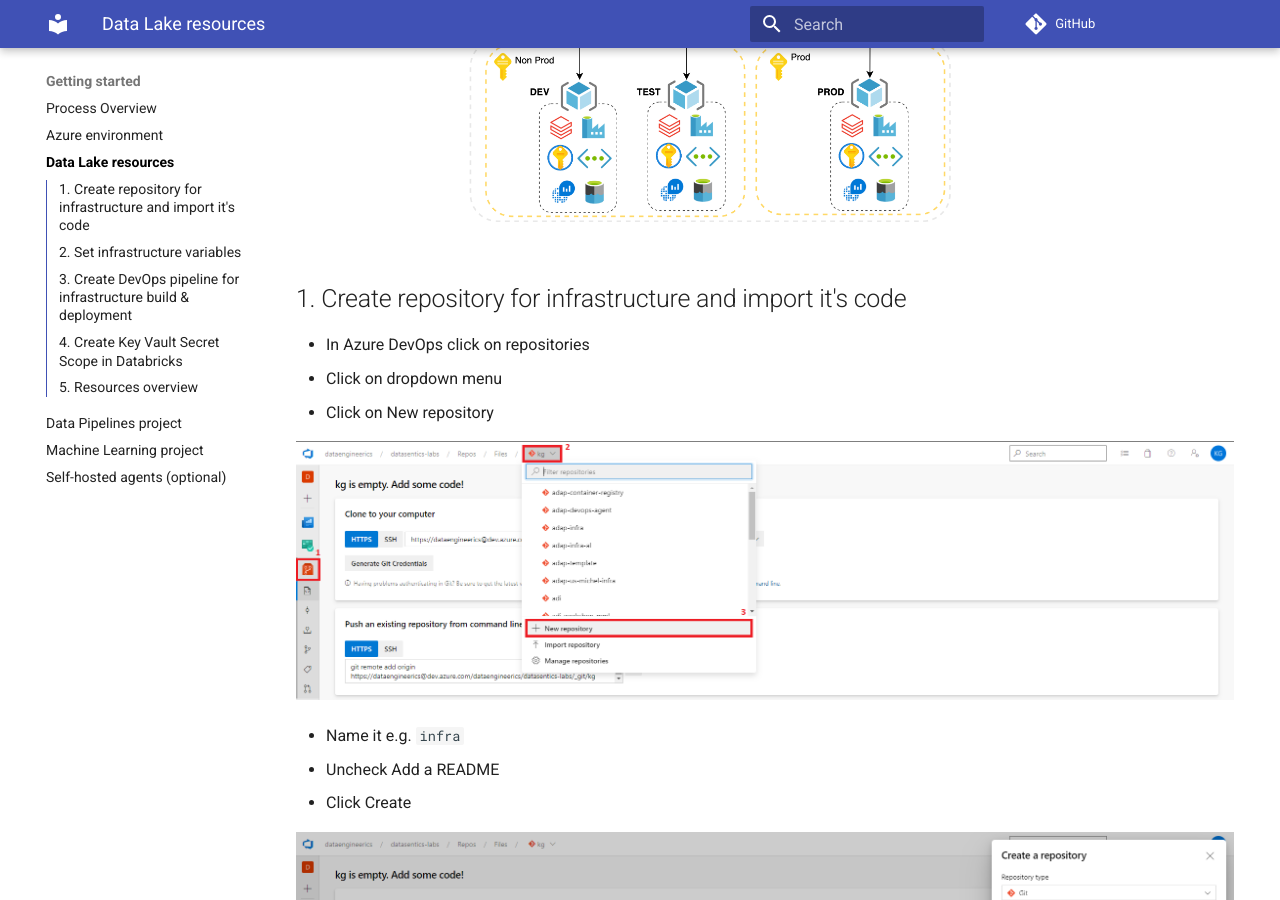
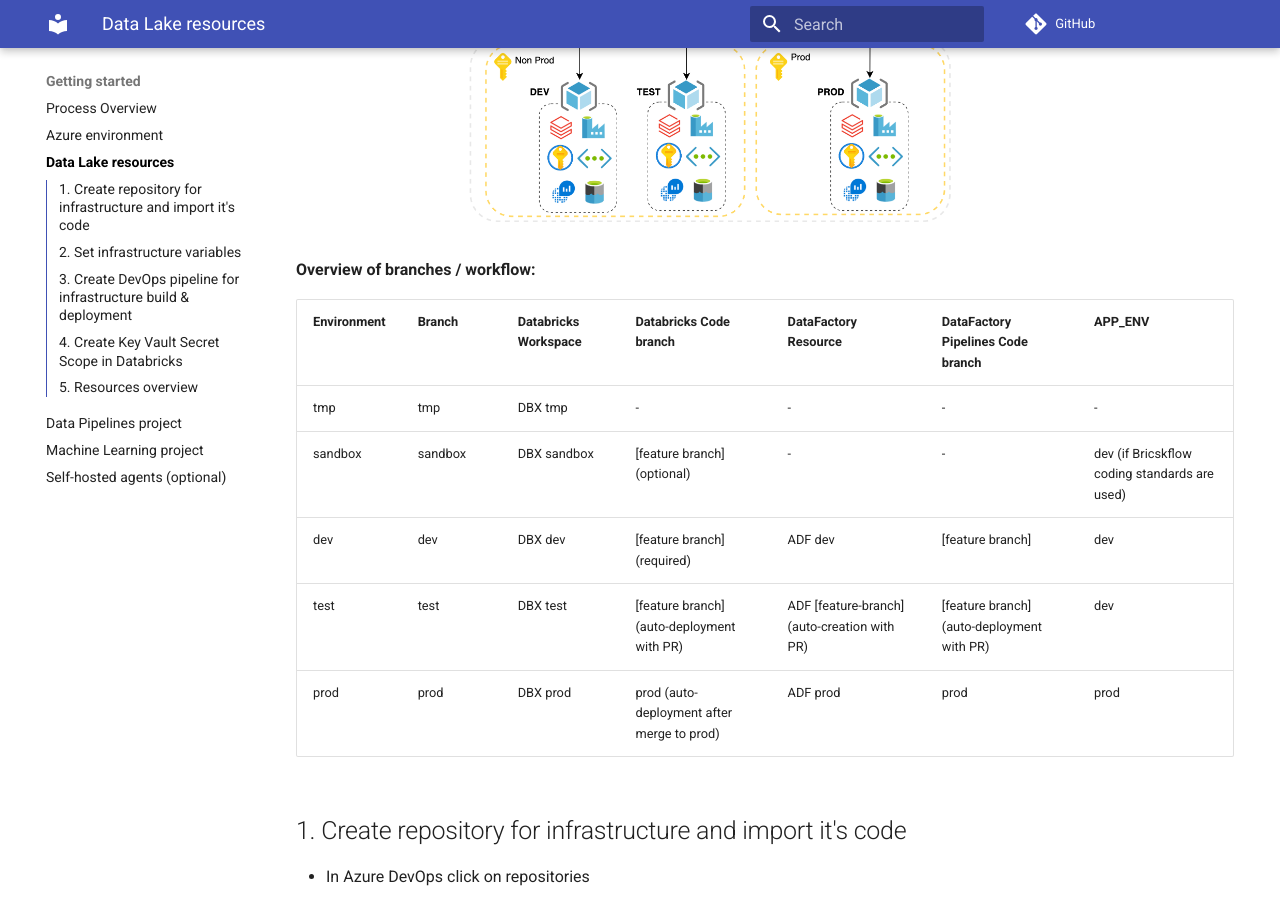
Before and after one commit to daipe-ai/platform-docs, an MkDocs documentation site: the page built from docs/getting-started/datalake-resources-setup.md, in a window 1280 px wide and 900 px high, scrolled down 539 px. Built offline with MkDocs 1.6.1 and Material for MkDocs 9.7.7, drawn with Linux system fonts in a browser that asks for light colours; comment, search, counter and statistics services are not loaded.

Commit message:
workflow / branching table added to the Resources page

```diff
--- a/docs/getting-started/datalake-resources-setup.md
+++ b/docs/getting-started/datalake-resources-setup.md
@@ -3,6 +3,19 @@
 [Go to setup steps ↓](datalake-resources-setup.md#1-create-repository-for-infrastructure-and-import-its-code)
 
 ![](../images/dia_infra.png){: style="width: 700px; padding-left: 5%"}
+
+
+**Overview of branches / workflow:**
+
+| Environment 	| Branch  	| Databricks Workspace 	| Databricks Code branch                     	| DataFactory Resource                         	| DataFactory Pipelines Code branch          	| APP_ENV                                       	|
+|-------------	|---------	|----------------------	|--------------------------------------------	|----------------------------------------------	|--------------------------------------------	|-----------------------------------------------	|
+| tmp         	| tmp     	| DBX tmp              	| -                                          	| -                                            	| -                                          	| -                                             	|
+| sandbox     	| sandbox 	| DBX sandbox          	| [feature branch] (optional)                	| -                                            	| -                                          	| dev (if Bricskflow coding standards are used) 	|
+| dev         	| dev     	| DBX dev              	| [feature branch] (required)                	| ADF dev                                      	| [feature branch]                           	| dev                                           	|
+| test        	| test    	| DBX test             	| [feature branch] (auto-deployment with PR) 	| ADF [feature-branch] (auto-creation with PR) 	| [feature branch] (auto-deployment with PR) 	| dev                                           	|
+| prod        	| prod    	| DBX prod             	| prod (auto-deployment after merge to prod) 	| ADF prod                                     	| prod                                       	| prod                                          	|
+
+
 
 ## 1. Create repository for infrastructure and import it's code
 
```
